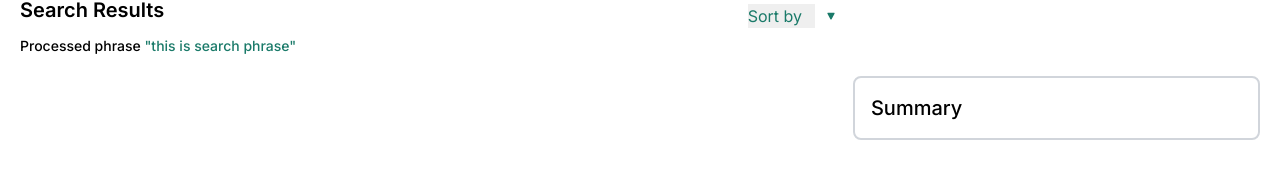
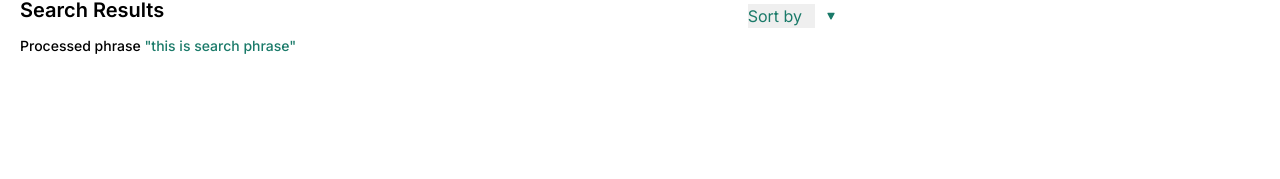
Before and after one commit to lamdiv/Sunya, a React (Create React App) app: page / in a window 1280 px wide. Shown: the part 369-548 px from the top of the page. Built offline with nearby package versions, Linux system fonts and the light colour scheme.

Commit message:
removed summary

```diff
--- a/src/components/Search.js
+++ b/src/components/Search.js
@@ -4,7 +4,7 @@ import SearchIcon from "../asset/SearchIcon.svg"
 
 function Search({handleSearch}) {
   return (
-          <form onSubmit={handleSearch} className="mx-auto w-full relative">
+      <form onSubmit={handleSearch} className="mx-auto w-full relative">
         <img src="https://cdn.pixabay.com/photo/2017/05/10/19/29/robot-2301646_960_720.jpg" alt="" className="w-full h-[25vh] object-cover object-middle" />
         <div className="flex space-x-5 items-center justify-between bg-white w-1/2 h-[80px] shadow-lg relative -mt-10 left-1/4 rounded-[50px] px-6 py-2">
 
@@ -14,7 +14,7 @@ function Search({handleSearch}) {
             Search
           </button>
         </div>
-          </form>
+      </form>
 
   )
 }
--- a/src/components/SearchResults.js
+++ b/src/components/SearchResults.js
@@ -28,12 +28,12 @@ function SearchResults({searchArr}) {
 
             </div>
             <div className='flex gap-5 mt-5 mb-5 w-full'>
-                <div className="w-2/3 space-y-5">
+                <div className="w-full space-y-5">
                     {/* <SearchItem item={debugObj}/> */}
                     {searchItems}
                 </div>
-                <div className='w-1/3 h-min p-4 border-2 border-gray-300 rounded-lg'>
-                    <p className='text-xl font-medium'>Summary</p></div>
+                {/* <div className='w-1/3 h-min p-4 border-2 border-gray-300 rounded-lg'>
+                    <p className='text-xl font-medium'>Summary</p></div> */}
             </div>
 
 
```
